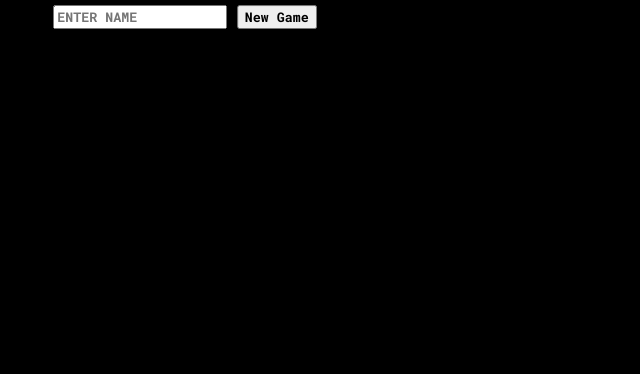
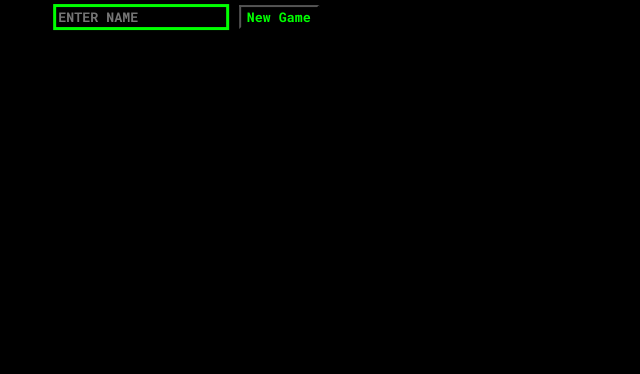
Before and after one commit to alejaa03/hundir-pro, a plain HTML site: page index.html in a window 1280 px wide. Shown: the part 426-800 px from the top of the page, without its empty margins (254-894 px from the left). Drawn offline with Linux system fonts and the light colour scheme.

Commit message:
Fix stuff

```diff
--- a/app/hundir.js
+++ b/app/hundir.js
@@ -141,7 +141,7 @@ function endGame() {
     document.getElementById('tableWrapper').style.display = 'none';
     document.getElementById('controlsGame').style.display = 'none';
     document.getElementById('modulo2').style.display = 'none';
-    if (shipReg.length == 0) {
+    if (hasGameEnded()) {
         document.getElementById('endMsg').innerHTML = "YOU ELIMINATED ALL THREATS USING " + missileCount + " MISSILES!"
     }
     else {
--- a/styles/hundir.css
+++ b/styles/hundir.css
@@ -4,6 +4,17 @@ html {
 }
 *{
   font-family: 'Roboto Mono', monospace;
+}
+
+button{
+  background-color: black;
+  color: lime;
+}
+input{
+  background-color: black;
+  border: solid;
+  border-color: lime;
+  color: lime;
 }
 
 #listRules{
```
